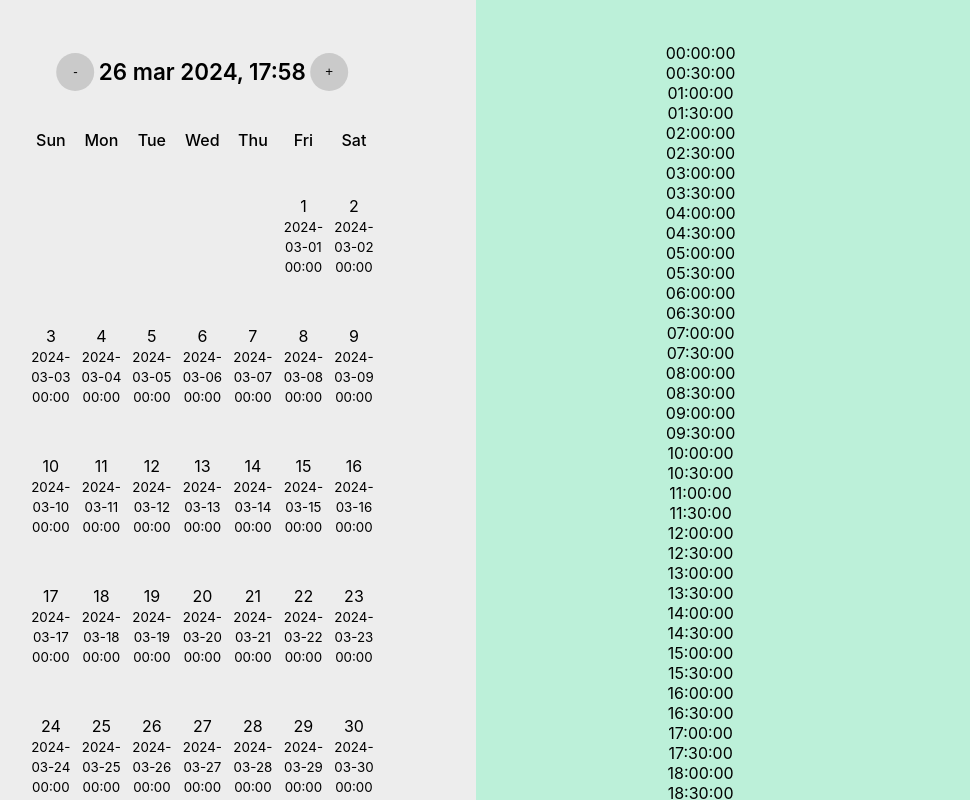
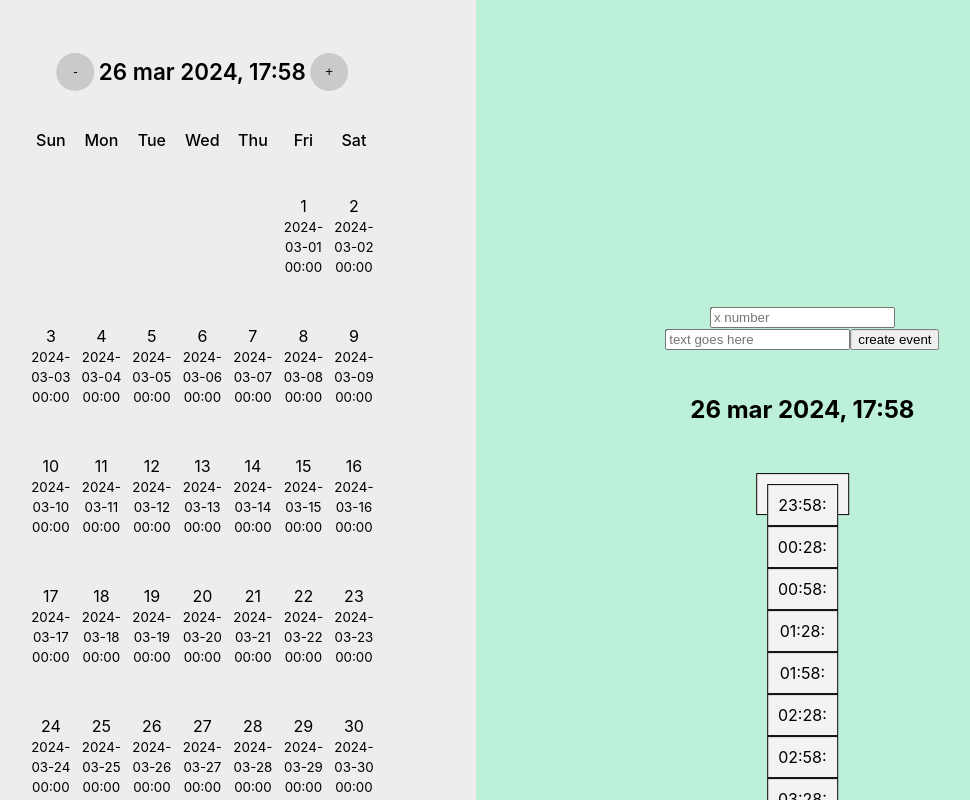
Before and after one commit to 5up3rD4n1/react-interview-challenges, a React (Create React App) app: page /calendar in a window 1280 px wide. Shown: the whole page, without its empty margins (124-1094 px from the left). Built offline with nearby package versions, Linux system fonts and the light colour scheme.

Commit message:
Calendar Events

```diff
--- a/src/components/EventTaskCreator.tsx
+++ b/src/components/EventTaskCreator.tsx
@@ -10,8 +10,8 @@ import {allEvents} from './Data';
 
 export function EventTaskCreator(props: any) {
   const halfHours = new Array(48).fill(null);
-  // const dt = DateTime.now();
-  // const currentDateTime = dt.setLocale('es').setZone('America/Costa_Rica');
+  const dt = DateTime.now();
+  const currentDateTime = dt.setLocale('es').setZone('America/Costa_Rica');
   const timestamp = props.currentDateTime.toLocaleString(DateTime.DATE_FULL);
   const halfHoursTemplate = halfHours.reduce(
     (acc: {current: DateTime; acc: string[]}) => {
@@ -33,11 +33,6 @@ export function EventTaskCreator(props: any) {
   const [state, dispatch] = useReducer(reducer, {
     events: [],
   });
-
-  useEffect(() => {
-    dispatch(allEvents);
-    setData(data);
-  }, []);
 
   function handleOnClickShowHideEvent() {
     setshowCreateEvent(!showCreateEvent);
@@ -68,8 +63,8 @@ export function EventTaskCreator(props: any) {
       <div className="calendar-dates">
         <div>
           {' '}
-          <h1>This is EventTaskCreator</h1>
-          <h2 className="header">{timestamp}</h2>
+          {/* <h1>This is EventTaskCreator</h1> */}
+          {/* <h2 className="header">{timestamp}</h2> */}
         </div>
 
         {/* <div className={props.isShown ? 'display-block' : 'hide'}> */}
--- /dev/null
+++ b/src/components/Events/EventForm.tsx
@@ -0,0 +1,46 @@
+import {useState} from 'react';
+
+interface OnSubmitParams {
+  hour: string;
+  eventReminder: string;
+}
+
+interface EventFormProps {
+  onSubmit: (params: OnSubmitParams) => void;
+}
+
+export function EventForm(props: EventFormProps) {
+  const [hour, setHourInput] = useState('');
+  const [eventReminder, setEventReminder] = useState('');
+
+  function handleOnChangeEventInput(input: any) {
+    setHourInput(input.target.value);
+  }
+
+  function handleOnChangeEventReminder(input: any) {
+    setEventReminder(input.target.value);
+  }
+
+  function handleSubmit(event: React.FormEvent<any>) {
+    event.preventDefault();
+    props.onSubmit({hour, eventReminder});
+  }
+
+  return (
+    <div>
+      <form onSubmit={handleSubmit}>
+        <input
+          type="text"
+          placeholder="x number"
+          onChange={handleOnChangeEventInput}
+        ></input>
+        <input
+          type="text"
+          placeholder="text goes here"
+          onChange={handleOnChangeEventReminder}
+        ></input>
+        <button type={'submit'}>create event</button>
+      </form>
+    </div>
+  );
+}
--- /dev/null
+++ b/src/components/Events/EventItem.tsx
@@ -0,0 +1,92 @@
+import {DateTime} from 'luxon';
+import {useState} from 'react';
+import {EventForm} from './EventForm';
+
+interface EventItemData {
+  [key: string]: string | null;
+}
+
+interface EventItemsProps {
+  data: EventItemData;
+  current: string;
+  onDeleteClick: (params: {hour: string}) => void;
+  onUpdateClick: (params: {hour: string; eventReminder: string}) => void;
+  onHideShow: () => void;
+}
+
+export function EventItem(props: EventItemsProps) {
+  const {data} = props;
+
+  const halfHour = new Array(48).fill(null);
+
+  // function handlerOnClickAddNewEvent() {
+  //   setEvents([...events, null]);
+  // }
+
+  // const timestamp = props.currentDateTime.toLocaleString(DateTime.DATE_FULL);
+  const halfHoursTemplate = halfHour.reduce(
+    (acc: {current: DateTime; acc: string[]}) => {
+      return {
+        current: acc.current.plus({minutes: 30}),
+        acc: [...acc.acc, acc.current.toFormat('HH:mm')], // "hh:mm:ss" -> 12 hour format
+      };
+    },
+    {
+      current: DateTime.now(),
+      acc: [],
+    }
+  );
+
+  return (
+    <div>
+      <div className="calendar-dates">
+        {}
+        <h2 className="header">{props.current}</h2>
+        {/* <button onClick={handlerOnClickAddNewEvent}>add new event</button> */}
+
+        <ul className="dates">
+          {/* List of hours */}
+
+          <li onClick={props.onHideShow}>
+            {halfHoursTemplate.acc.map((hour, index) => {
+              const hourIndex = `${index + 1}`;
+              const event = data[hourIndex];
+              return (
+                <div>
+                  {}
+                  <li key={index}>
+                    {/* {isActive ? (
+                        <EventForm
+                          onSubmit={() => {
+                          }}
+                        />
+                      ) : null} */}
+                    {hour}: {event}
+                    {event ? (
+                      <div>
+                        <button
+                          onClick={() => {
+                            props.onDeleteClick({hour: hourIndex});
+                          }}
+                        >
+                          X
+                        </button>
+                        <button
+                          onClick={() => {
+                            alert(`Index ${index} updated`);
+                          }}
+                        >
+                          ^
+                        </button>
+                      </div>
+                    ) : null}
+                  </li>
+                </div>
+              );
+            })}
+          </li>
+        </ul>
+      </div>
+    </div>
+  );
+}
--- a/src/index.css
+++ b/src/index.css
@@ -36,6 +36,9 @@ code {
 
 /* Control the right side */
 .right {
+  display: flex;
+  align-items: start;
+  justify-content: start;
   right: 0;
   background-color: rgb(188, 240, 217);
 }
@@ -55,6 +58,13 @@ code {
   border-radius: 50%;
 } */
 
+.dates-container {
+  display: flex;
+  flex-direction: row;
+  justify-content: center;
+  align-items: start;
+}
+
 .wrapper {
   width: 200px;
   justify-content: center;
@@ -71,6 +81,8 @@ code {
   display: flex;
   flex-wrap: wrap;
   text-align: center;
+  justify-content: center;
+  align-items: center;
 }
 
 .calendar-dates ul {
@@ -78,11 +90,23 @@ code {
   list-style: none;
   flex-wrap: wrap;
   text-align: center;
+  padding: 3px;
 }
 .calendar-dates ul li {
-  cursor: pointer;
   margin-left: auto;
   margin-right: auto;
+}
+
+.calendar-dates li {
+  display: block;
+  flex-direction: column;
+  align-items: center;
+  justify-content: center;
+  background-color: #f4f3f3;
+  border: 1px solid;
+  width: 150;
+  height: 20px;
+  padding: 10px;
 }
 
 .calendar .dates {
--- a/src/routes/page.tsx
+++ b/src/routes/page.tsx
@@ -1,15 +1,92 @@
-import {useState} from 'react';
 import Calendar from '../components/Calendar';
 import {EventTaskCreator} from '../components/EventTaskCreator';
 import {DateTime} from 'luxon';
 import {DateContext} from '../components/DateContext';
+import {EventItem} from '../components/Events/EventItem';
+import {EventForm} from '../components/Events/EventForm';
+import {useReducer, useState} from 'react';
+
+interface ReducerState {
+  [key: string]: string | null;
+}
+
+enum EventActionType {
+  SAVE_EVENT = 'SAVE_EVENT',
+  CLEAR_EVENT = 'CLEAR_EVENT',
+  UPDATE_EVENT = 'UPDATE_EVENT',
+}
+
+interface Action<T> {
+  type: EventActionType;
+  payload: T;
+}
+
+function reducer(state: ReducerState, action: Action<any>): ReducerState {
+  if (action.type === EventActionType.SAVE_EVENT) {
+    return {...state, [action.payload.hour]: action.payload.eventReminder};
+  }
+
+  if (action.type === EventActionType.CLEAR_EVENT) {
+    return {...state, [action.payload.hour]: null};
+  }
+
+  if (action.type === EventActionType.UPDATE_EVENT) {
+    return {...state, [action.payload.hour]: action.payload.eventReminder};
+  }
+
+  return state;
+}
+
+function saveEvent(params: {hour: string; eventReminder: string}) {
+  return {type: EventActionType.SAVE_EVENT, payload: params};
+}
+
+function clearEvent(params: {hour: string}) {
+  return {type: EventActionType.CLEAR_EVENT, payload: params};
+}
+
+function updateEvent(params: {hour: string; eventReminder: string}) {
+  return {type: EventActionType.UPDATE_EVENT, payload: params};
+}
 
 export default function Page() {
-  const currentDateTime = DateTime.now()
-    .setLocale('es')
-    .setZone('America/Costa_Rica');
+  const getTime = () => {
+    const dt = DateTime.now();
+    const currentDateTime = dt.setLocale('es').setZone('America/Costa_Rica');
+    const [month, setMonth] = useState<DateTime>(currentDateTime);
+    return month.toLocaleString(DateTime.DATETIME_MED);
+  };
 
-  const [month, setMonth] = useState<DateTime>(currentDateTime);
+  function hideShow() {
+    return (
+      <div>
+        <EventForm onSubmit={onFormSubmit} />
+      </div>
+    );
+  }
+
+  // const {month, setMonth} = useContext(DateContext);
+
+  const [state, dispatch] = useReducer(reducer, {});
+
+  function onFormSubmit(params: {hour: string; eventReminder: string}) {
+    dispatch(saveEvent(params));
+  }
+
+  const [showCreateEvent, setShowCreateEvent] = useState(false);
+
+  function onDeleteClick(params: {hour: string}) {
+    dispatch(clearEvent(params));
+  }
+
+  function onUpdateClick(params: {hour: string; eventReminder: string}) {
+    dispatch(updateEvent(params));
+  }
+
+  console.log(state);
+  function handleOnClickShowHideEvent() {
+    setShowCreateEvent(!showCreateEvent);
+  }
 
   return (
     <>
@@ -18,7 +95,7 @@ export default function Page() {
           <a href="/">index</a>
         </div>
         <h1>Calendar</h1>
-        {/* <DateContext.Provider value={{month, setMonth}}> */}
+        {/* <DateContext.Provider value={currentDateTime}> */}
         <div className="split left">
           <div className="centered">
             <Calendar />
@@ -26,9 +103,20 @@ export default function Page() {
         </div>
         <div className="split right">
           <div className="centered">
-            <EventTaskCreator
-              isActive={true}
-              currentDateTime={currentDateTime}
+            <div className="dates-container">
+              <EventForm onSubmit={onFormSubmit} />
+            </div>
+            {/* <EventTaskCreator
+                isActive={true}
+                currentDateTime={currentDateTime}
+              /> */}
+
+            <EventItem
+              data={state}
+              onDeleteClick={onDeleteClick}
+              onUpdateClick={onUpdateClick}
+              onHideShow={hideShow}
+              current={getTime()}
             />
           </div>
         </div>
```
